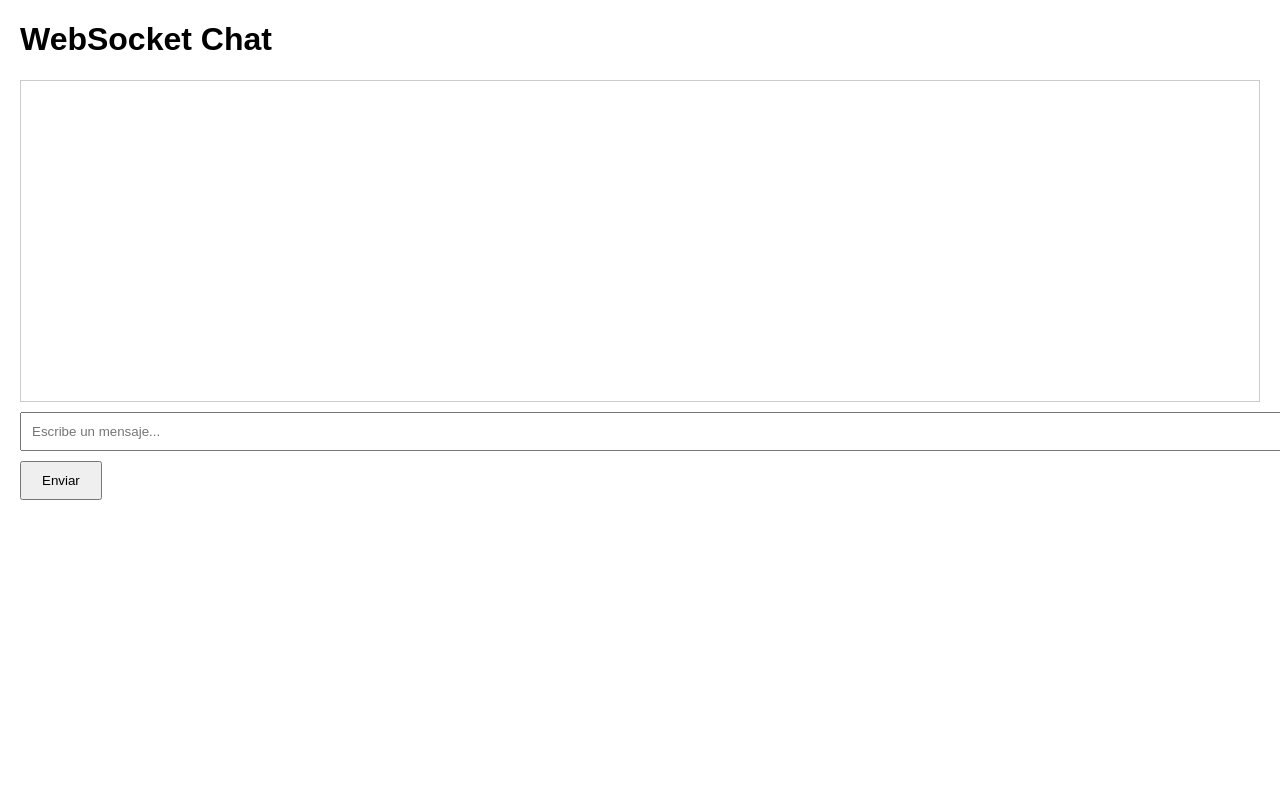
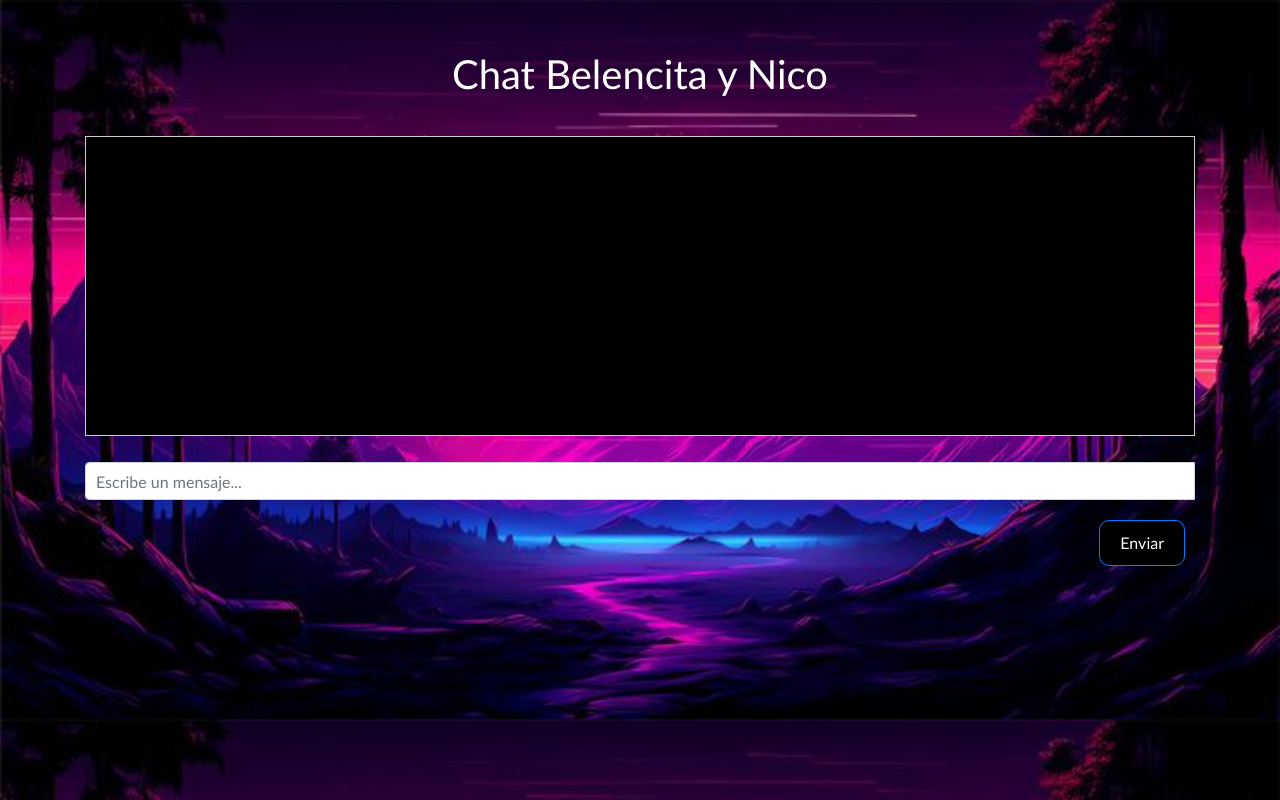
Before and after one commit to NicoLas21lagos/WebSocket, a plain HTML site: page index.html in a window 1280 px wide. Drawn offline with nearby package versions, Linux system fonts and the light colour scheme.

Commit message:
Update page

```diff
--- a/index.html
+++ b/index.html
@@ -5,37 +5,27 @@
     <meta charset="UTF-8">
     <meta name="viewport" content="width=device-width, initial-scale=1.0">
     <title>WebSocket Chat</title>
-    <style>
-        body {
-            font-family: Arial, sans-serif;
-            margin: 20px;
-        }
+    <link rel="stylesheet" href="https://maxcdn.bootstrapcdn.com/bootstrap/4.5.2/css/bootstrap.min.css">
+    <link rel="stylesheet" type="text/css" href="style.css">
 
-        #messages {
-            height: 300px;
-            border: 1px solid #ccc;
-            padding: 10px;
-            overflow-y: scroll;
-        }
-
-        #input {
-            width: 100%;
-            padding: 10px;
-            margin-top: 10px;
-        }
-
-        #send {
-            margin-top: 10px;
-            padding: 10px 20px;
-        }
-    </style>
 </head>
 
 <body>
-    <h1>WebSocket Chat</h1>
-    <div id="messages"></div>
-    <input type="text" id="input" placeholder="Escribe un mensaje...">
-    <button id="send">Enviar</button>
+    <main>
+        <div>
+            <h1 class="text-center">Chat Belencita y Nico</h1>
+        </div>
+        <div class="container">
+            <div id="messages" class="mb-3"></div>
+            <div class="input-group">
+                <input type="text" id="input" class="form-control" placeholder="Escribe un mensaje...">
+                <div class="input-group-appen">
+                    <button id="send" class="btn btn-primary">Enviar</button>
+                </div>
+            </div>
+        </div>
+    </main>
+
 
     <script>
         const ws = new WebSocket('wss://different-feline-collar.glitch.me/');
--- /dev/null
+++ b/style.css
@@ -0,0 +1,41 @@
+body {
+    font-family: Arial, sans-serif;
+    margin: 20px;
+    background-image: url("./Tatus.jpeg");
+    font-family: 'Gill Sans', 'Gill Sans MT', Calibri, 'Trebuchet MS', sans-serif;
+    background-size: 100%;
+}
+
+h1{
+    padding: 30px;
+    color: #ffff;
+}
+
+#messages {
+    height: 300px;
+    border: 1px solid #ccc;
+    padding: 10px;
+    color: white;
+    background-color: black;
+}
+
+#input {
+    width: 100%;
+    padding: 10px;
+    margin-top: 10px;
+    margin-bottom: 10px;
+}
+
+#send {
+    margin-top: 10px;
+    padding: 10px 20px;
+    border-radius: 10px;
+    background-color: #000000;
+    position: absolute;
+    top: 100%;
+    right: 10px;
+}
+
+#send:hover{
+    background-color:rgba(0, 0, 0, 0.481);
+}
```
Also changed, not shown: Tatus.jpeg (added).
